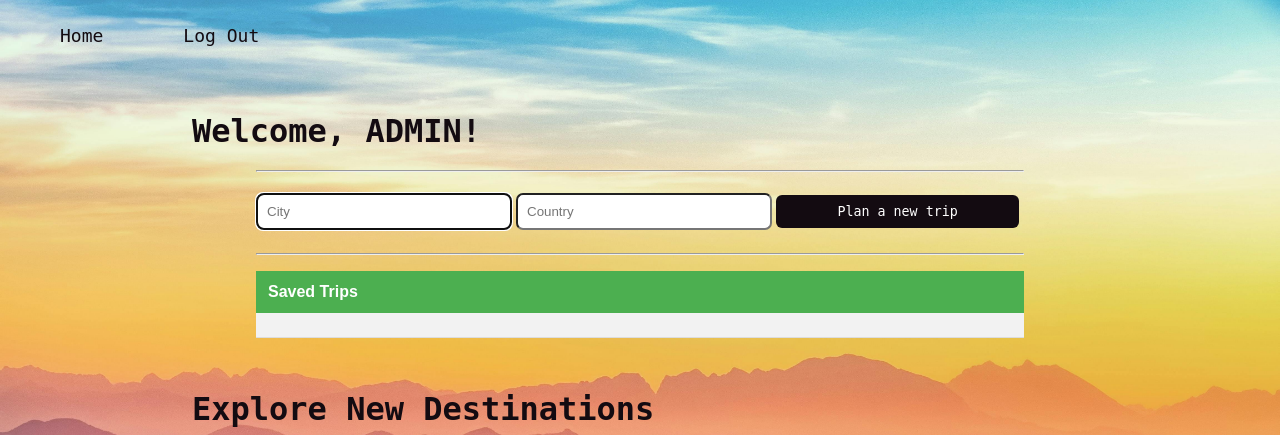
After one commit to LeeJFranklin/Odyssey, a Flask app: page /home in a window 1280 px wide. The commit adds this page. Shown: the top 435 px of the page. Run offline with Flask 3, Linux system fonts and the light colour scheme; a user stored in the database is signed in; data comes from the database, SQL or seed files in the repository; both versions use the stored data as it was before the commit; lists and menus that the app fills with data are empty.

Commit message:
Changes to design and page structure

```diff
--- a/routes.py
+++ b/routes.py
@@ -6,7 +6,7 @@ from werkzeug.security import generate_password_hash, check_password_hash
 from utils import get_db, info_scraper, login_required
 
 def init_routes(app):
-    # Home route
+    # Landing page route
     @app.route("/")
     def index():
 
@@ -83,15 +83,15 @@ def init_routes(app):
             # Close the connection once finished
             db.close()
 
-            # Render dashboard template after successful login
-            return render_template("dashboard.html")
+            # Render home template after successful login
+            return render_template("home.html")
 
         return render_template("login.html")
 
-    # Dashboard route
-    @app.route("/dashboard")
+    # Home route
+    @app.route("/home", methods=["GET", "POST"])
     @login_required
-    def dashboard():
+    def home():
         db = get_db()
         db.row_factory = sqlite3.Row  # Enable dictionary-like row access
         cursor = db.cursor()
@@ -102,16 +102,18 @@ def init_routes(app):
             )
         user = cursor.fetchone()  # Fetch the first result (single row)
 
-        favourite_locations = cursor.execute(
-            "SELECT location FROM favourites WHERE user_id = ?;", (session["user_id"],)
-            ).fetchall()
-
         # If user is not found, redirect to login (optional safety check)
         if not user:
             return redirect("/login")
 
+        if request.method == "POST":
+            city = request.form.get("city")
+            country = request.form.get("country")
+
+            return render_template("planner.html")
+
         # Pass the username to the template
-        return render_template("dashboard.html", username=user["username"], favourite_locations=favourite_locations)
+        return render_template("home.html", username=user["username"])
 
     # Planner route
     @app.route("/planner")
@@ -120,7 +122,7 @@ def init_routes(app):
         #TODO create planner section
         return render_template("planner.html")
 
-    # Explore route
+    # Home page explore section
     @app.route("/explore", methods=["GET", "POST"])
     @login_required
     def explore():
@@ -144,25 +146,7 @@ def init_routes(app):
                 return jsonify({"location_info": location_info})
 
         # Handle GET requests and render the page
-        return render_template("explore.html")
-
-    # route for adding location to the favourites database
-    @app.route("/add_to_favourites", methods=["POST"])
-    @login_required
-    def add_to_favourites():
-        data = request.get_json()
-        location = data.get("location")
-
-        if location:
-            db = get_db()
-            db.execute(
-                "INSERT INTO favourites (user_id, location) VALUES (?, ?);",
-                (session["user_id"], location)
-            )
-            db.commit()
-            return jsonify({"success": True}), 200
-        else:
-            return jsonify({"success": False, "error": "No location provided"}), 400
+        return render_template("home.html")
 
 
     # Settings route
--- a/static/script.js
+++ b/static/script.js
@@ -65,20 +65,6 @@ L.tileLayer("https://tile.openstreetmap.org/{z}/{x}/{y}.png", {
 }).addTo(map);
 
 // Add event listener to the button for click event
-document.getElementById("explore-search-btn").addEventListener("click", function(event) {
-    event.preventDefault();  // Prevent default behavior, such as form submission
-    searchLocation();  // Call the searchLocation function
-});
-
-// Add event listener to input field for Enter key
-document.getElementById("location-search").addEventListener("keydown", function(event) {
-    if (event.key === "Enter") {
-        event.preventDefault(); // Prevent default behavior, such as form submission
-        searchLocation();  // Call the searchLocation function when Enter is pressed
-    }
-});
-
-// Add event listener to the button for click event
 document.getElementById("explore-surprise-btn").addEventListener("click", function(event) {
     event.preventDefault();  // Prevent default behavior, such as form submission
     surpriseLocation();  // Call the searchLocation function
@@ -87,29 +73,6 @@ document.getElementById("explore-surprise-btn").addEventListener("click", functi
 const locationName = document.getElementById("location-name");
 
 let marker;  // Variable to store the map marker
-
-// Adds GeoLocation search to front-end from Photon
-async function searchLocation() {
-    const location = document.getElementById("location-search").value;
-    const response = await fetch(`/api/geocode?location=${encodeURIComponent(location)}`);
-    const data = await response.json();
-    if (data.lat && data.lon) {
-        if (marker) map.removeLayer(marker);
-
-        // Add the new marker and store it in marker
-        marker = L.marker([data.lat, data.lon]).addTo(map)
-
-        locationName.innerHTML = `<b>${location.toUpperCase()}</b>`;
-
-        // Set the map view to the location
-        map.setView([data.lat, data.lon], 5);
-
-        // Get location info
-        getLocationInfo(location);
-    } else {
-        alert(data.error || "Location not found");
-    }
-}
 
 async function surpriseLocation() {
     fetch("static/data/destinations.json")
@@ -153,24 +116,3 @@ async function getLocationInfo(location) {
     // Update the HTML with the new data received from Flask (partial render)
     document.getElementById("location-info").innerHTML = data.location_info;
 }
-
-function addToFavourites() {
-    const locationName = document.getElementById("location-name").textContent;
-
-    fetch("/add_to_favourites", {
-        method: "POST",
-        headers: {
-            "Content-Type": "application/json"
-        },
-        body: JSON.stringify({ location: locationName })
-    })
-    .then(response => response.json())
-    .then(data => {
-        if (data.success) {
-            alert("Location added to favourites!");
-        } else {
-            alert("Failed to add location.");
-        }
-    })
-    .catch(error => console.error("Error:", error));
-}
--- a/static/styles.css
+++ b/static/styles.css
@@ -109,30 +109,24 @@ label {
     padding: 30px;
 }
 
-.explore-template-div {
+.template-div {
     display: block;
     margin: 20px;
-    width: 90vw;
+    width: 70vw;
 }
 
-.explore-template-input {
-    display: flex;
-    flex-direction: column;
-    width: inherit;
-}
-
-.explore-leftside {
+.div-leftside {
     display: flex;
     flex-direction: column;
     float: left;
-    width: 45vw;
+    width: 35vw;
 }
 
-.explore-rightside {
+.div-rightside {
     display: flex;
     flex-direction: column;
     padding-left: 20px;
-    width: 45vw;
+    width: 35vw;
 }
 
 .input-field {
@@ -146,15 +140,6 @@ label {
     color: #FFFFFF;
     border: none;
     margin-top: 15px;
-    padding: 9px;
-    border-radius: 6px;
-    font-family: monospace;
-}
-
-.explore-btn {
-    background-color: #130B11;
-    color: #FFFFFF;
-    border: none;
     padding: 9px;
     border-radius: 6px;
     font-family: monospace;
@@ -192,6 +177,20 @@ label {
     text-align: justify;
 }
 
+#trips-home {
+    display: block;
+    margin: 0 auto;
+    width: 60vw;
+}
+
+#trips-home input {
+    width: 20vw;
+}
+
+#plan_new_trip {
+    width: 19vw;
+}
+
 /* Basic table setup */
 table {
     width: 100%;
--- /dev/null
+++ b/templates/home.html
@@ -0,0 +1,64 @@
+{% extends "layout.html" %}
+
+{% block title %}
+    Home
+{% endblock %}
+
+{% block content %}
+
+    <form action="/home" method="post">
+        <div class="template-div">
+            <h3>Welcome, {{ username }}!</h3>
+            <hr>
+            <div id="trips-home">
+                <input id="city-input" name="city-input" class="input-field" autofocus autocomplete="off" placeholder="City" type="text">
+                <input id="country-input" name="country-input" class="input-field" autocomplete="off" placeholder="Country" type="text">
+                <button id="plan_new_trip" class="submit-btn" type="submit">
+                    Plan a new trip
+                </button>
+                <hr>
+                <table>
+                    <tr>
+                        <th>
+                            Saved Trips
+                        </th>
+                    </tr>
+                    <tr>
+                        <td>
+                            <!-- Space for saved or in progress trips -->
+                        </td>
+                    </tr>
+                </table>
+            </div>
+        </div>
+    </form>
+
+    <form action="/explore" method="post">
+        <div class="template-div">
+            <h3>Explore New Destinations</h3>
+            <hr>
+
+            <div class="div-leftside">
+                <!-- Leaflet map -->
+                <div id="map"></div>
+            </div>
+
+            <div class="div-rightside">
+                <h3 id="location-name"></h3>
+                <div id="location-info"></div>
+                <button class="submit-btn" onclick="addToFavourites()" type="submit">Plan a Trip</button>
+                <button class="surprise-btn" id="explore-surprise-btn" name="action" value="surprise" type="submit">Suggest New Destination</button>
+            </div>
+        </div>
+    </form>
+
+    <hr>
+    <ul class="list-style-none">
+        <li>
+            <a href="/settings">
+                <span>Account Settings</span>
+            </a>
+        </li>
+    </ul>
+
+{% endblock %}
--- a/templates/layout.html
+++ b/templates/layout.html
@@ -21,34 +21,12 @@
             <div class="nav-bar-left">
                 <ul class="list-style-none">
                     <li>
-                        <a href="/dashboard">
-                            <span>Dashboard</span>
+                        <a href="/home">
+                            <span>Home</span>
                         </a>
                     </li>
                 </ul>
-                <ul class="list-style-none">
-                    <li>
-                        <a href="/planner">
-                            <span>Planner</span>
-                        </a>
-                    </li>
-                </ul>
-                <ul class="list-style-none">
-                    <li>
-                        <a href="/explore">
-                            <span>Explore</span>
-                        </a>
-                    </li>
-                </ul>
-            </div>
             <div class="nav-bar-right">
-                <ul class="list-style-none">
-                    <li>
-                        <a href="/settings">
-                            <span>Settings</span>
-                        </a>
-                    </li>
-                </ul>
                 <ul class="list-style-none">
                     <li>
                         <a href="/logout">
```
Also changed, not shown: templates/dashboard.html (deleted, +0 -35 lines), templates/explore.html (deleted, +0 -33 lines), templates/planner.html (+37 -7 lines), odyssey.db.
